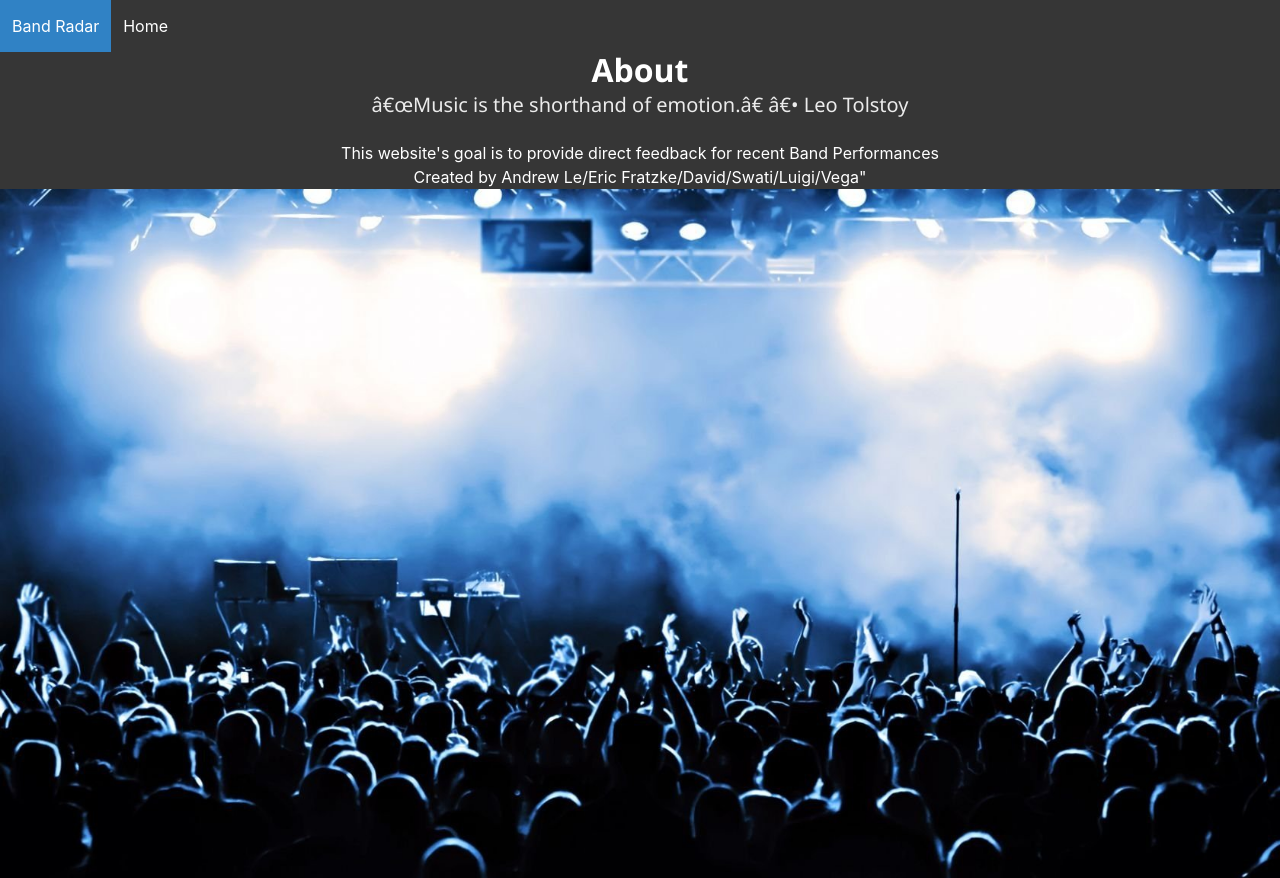
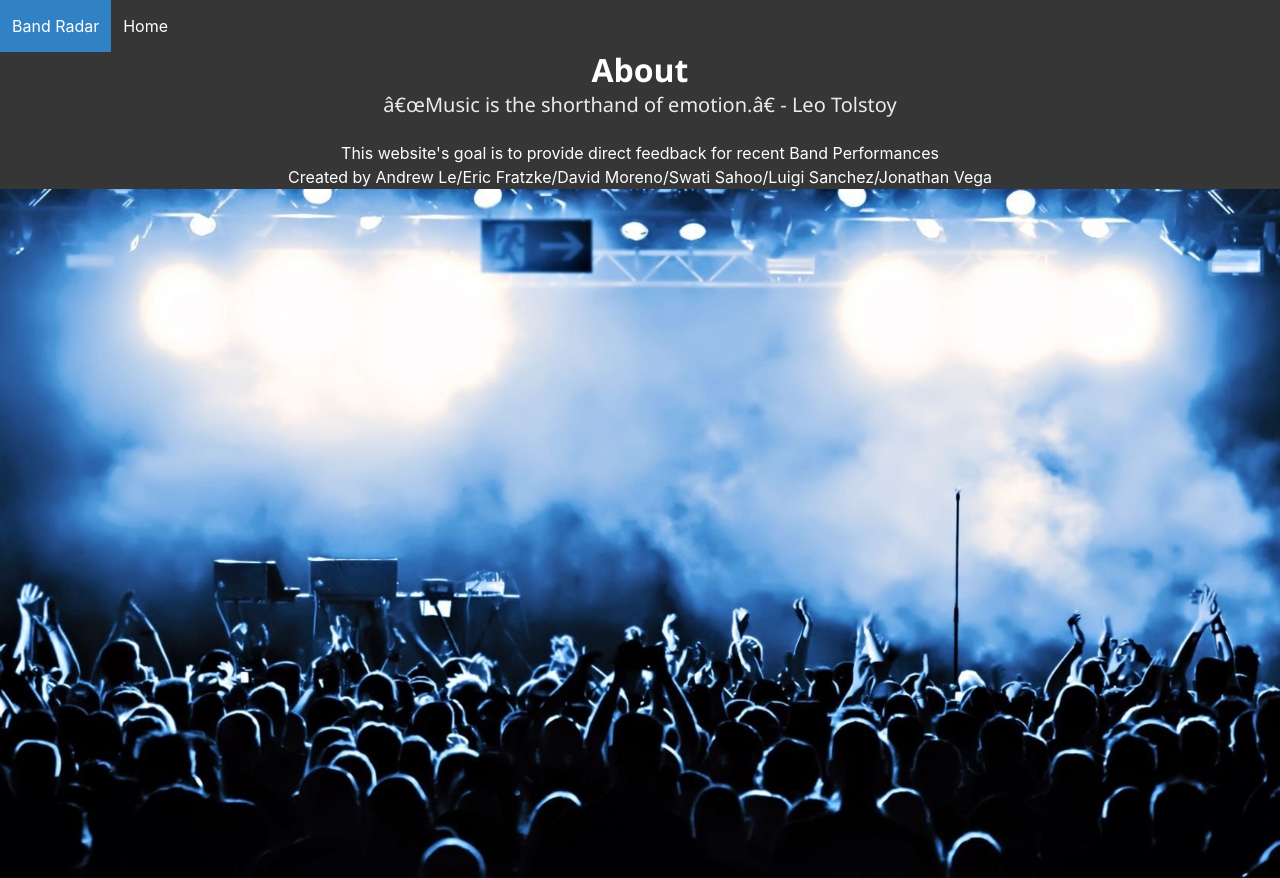
Before and after one commit to andrewle19/BandRadar, a plain HTML site: page about.html in a window 1280 px wide. Shown: the top 878 px of the page. Drawn offline with nearby package versions, Linux system fonts and the light colour scheme.

Commit message:
Beautified Code

```diff
--- a/about.html
+++ b/about.html
@@ -1,5 +1,6 @@
 <!DOCTYPE html>
 <html>
+
 <head>
   <link rel="stylesheet" href="https://www.w3schools.com/w3css/4/w3.css">
   <link rel="stylesheet" href="https://fonts.googleapis.com/css?family=Karma">
@@ -26,13 +27,13 @@
 
     <div class="container has-text-centered">
       <h1 class="title">About</h1>
-      <h2 class="subtitle">“Music is the shorthand of emotion.” ― Leo Tolstoy</h2>
+      <h2 class="subtitle">“Music is the shorthand of emotion.” - Leo Tolstoy</h2>
       <p>This website's goal is to provide direct feedback for recent Band Performances</p>
-      <p>Created by Andrew Le/Eric Fratzke/David/Swati/Luigi/Vega"</p>
+      <p>Created by Andrew Le/Eric Fratzke/David Moreno/Swati Sahoo/Luigi Sanchez/Jonathan Vega</p>
     </div>
 
   </section>
-  <figure class="image" >
+  <figure class="image">
     <img src="img/aboutBG.jpg">
   </figure>
 
--- a/backend/resources/bands/config.json
+++ b/backend/resources/bands/config.json
@@ -5,7 +5,7 @@
 			"name": "name",
 			"type": "string",
 			"typeLabel": "string",
-			"required": false,
+			"required": true,
 			"id": "name",
 			"order": 0
 		},
```
Also changed, not shown: bandForm.html (+5 -6 lines), bandPage.html (+1 -0 lines), index.html (+1 -0 lines). Lines whose indentation alone changed are shown as unchanged.
